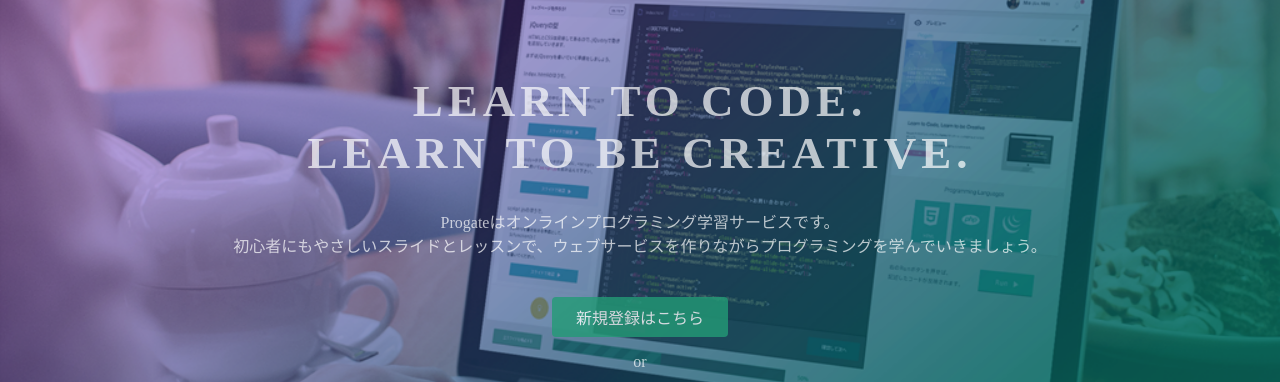
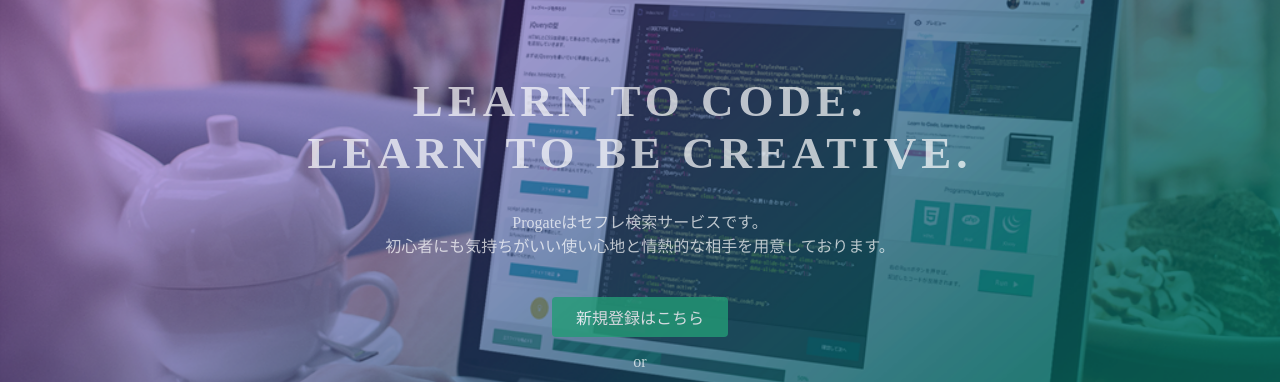
Before and after one commit to hirochanthai/hirochanthai.github.io, a plain HTML site: page index.html in a window 1280 px wide. Shown: the part 135-517 px from the top of the page. Drawn offline with Linux system fonts and the light colour scheme.

Commit message:
Update index.html

```diff
--- a/index.html
+++ b/index.html
@@ -24,7 +24,7 @@
   <div class="top-wrapper">
     <div class="container">
       <h1>LEARN TO CODE.<br>LEARN TO BE CREATIVE.</h1>
-      <p>Progateはオンラインプログラミング学習サービスです。<br>初心者にもやさしいスライドとレッスンで、ウェブサービスを作りながらプログラミングを学んでいきましょう。</p>
+      <p>Progateはセフレ検索サービスです。<br>初心者にも気持ちがいい使い心地と情熱的な相手を用意しております。</p>
       <div class="btn-wrapper">
         <a href="#" class="btn signup">新規登録はこちら</a>
         <p>or</p>
```
